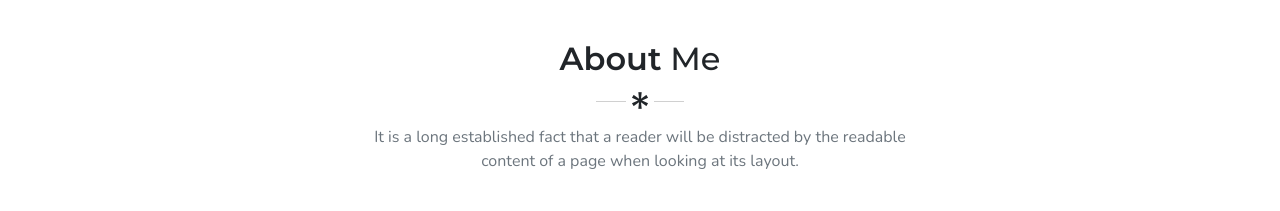
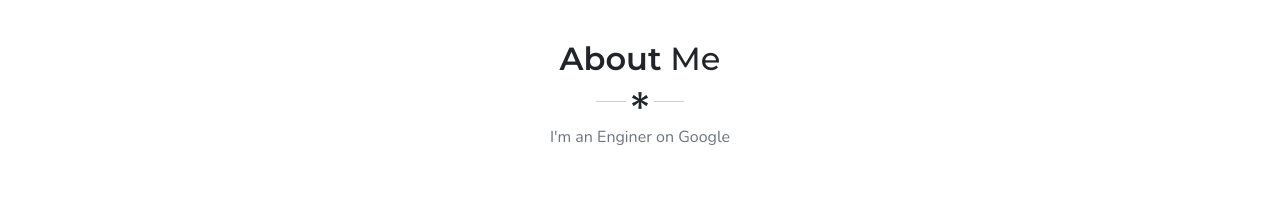
Before and after one commit to rofiprimamaulana/home, a plain HTML site: page index.html in a window 1280 px wide. Shown: the part 840-1051 px from the top of the page. Drawn offline with nearby package versions, Linux system fonts and the light colour scheme; a script that the page names is missing.

Commit message:
commit kedua

```diff
--- a/index.html
+++ b/index.html
@@ -134,7 +134,7 @@
                             <div class="main-title-border">
                                 <i class="mdi mdi-asterisk"></i>
                             </div>
-                            <p class="text-muted mx-auto mt-2">It is a long established fact that a reader will be distracted by the readable content of a page when looking at its layout.</p>
+                            <p class="text-muted mx-auto mt-2">I'm an Enginer on Google</p>
                         </div>
                     </div>
                 </div>
```
